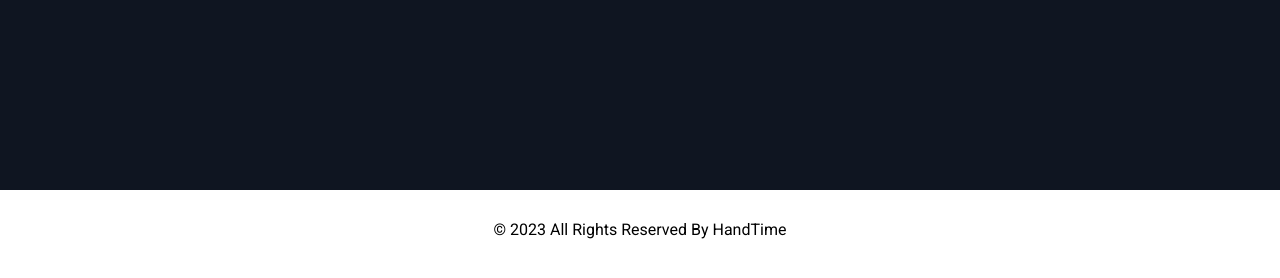
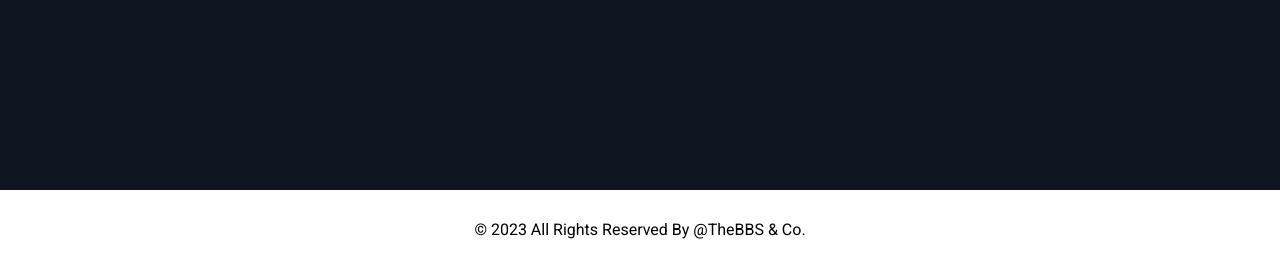
Before and after one commit to Sohaib-2310/HandTime, a plain HTML site: page index.html in a window 1280 px wide. Shown: the part 6152-6430 px from the top of the page. Drawn offline with Linux system fonts and the light colour scheme.

Commit message:
change in footer

```diff
--- a/index.html
+++ b/index.html
@@ -498,7 +498,7 @@
                     </div>
                 </div>
                 <div class="lower">
-                    <p>&copy; 2023 All Rights Reserved By HandTime</p>
+                    <p>&copy; 2023 All Rights Reserved By @TheBBS & Co.</p>
                 </div>
             </div>
         </section>
```
